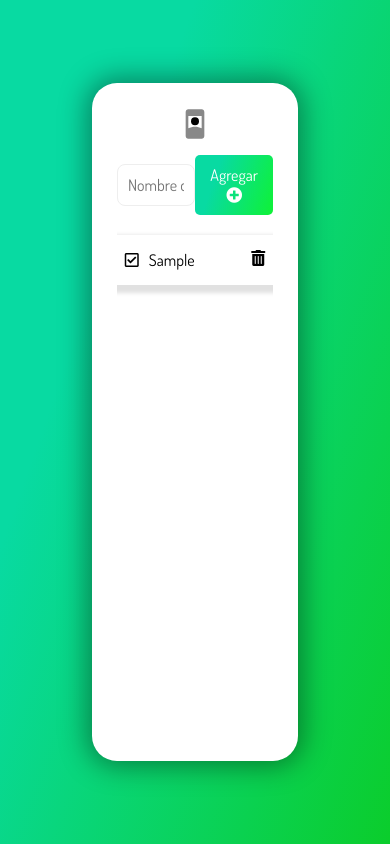
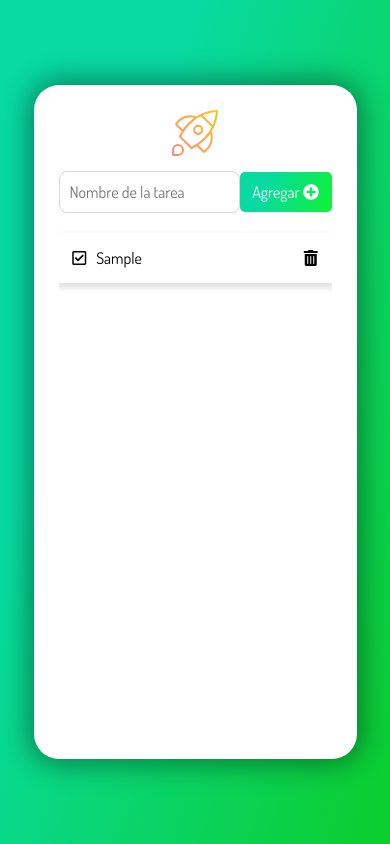
Before and after one commit to CarlosCarPerz/Lista, a plain HTML site: page index.html in a window 390 px wide. Both pictures are taken after typing "Sample" into the empty fields and a click on the button "Agregar". Drawn offline with Linux system fonts and the light colour scheme.

Commit message:
Omite las tareas vacias y diseño responsivo

```diff
--- a/index.html
+++ b/index.html
@@ -1,12 +1,11 @@
 <!DOCTYPE html>
-<html lang="en">
+<html lang="es">
   <head>
     <meta charset="UTF-8" />
     <meta http-equiv="X-UA-Compatible" content="IE=edge" />
     <meta name="viewport" content="width=device-width, initial-scale=1.0" />
-    <title>TODO App</title>
+    <title>Que me falta?</title>
     <link rel="icon" type="image/png" href="./assets/rocket.svg" />
-    <link rel="preconnect" href="https://fonts.gstatic.com" />
     <link
       href="https://fonts.googleapis.com/css2?family=Dosis&family=Open+Sans&family=Parisienne&display=swap"
       rel="stylesheet"
@@ -20,7 +19,7 @@
   <body>
     <main>
       <div class="mainCard">
-        <div class="title"><img src="./assets/IcBaselineRememberMe.svg" /></div>
+        <div class="title"><img src="./assets/rocket.svg" /></div>
         <div>
           <form action="">
             <input
--- a/script.js
+++ b/script.js
@@ -6,8 +6,9 @@ const btn = document.querySelector("[data-form-btn]");
 const createTask = (evento) => {
     evento.preventDefault();
     const input = document.querySelector("[data-form-input]");
-    const value = input.value;
+    const value = obtenerValorInput(input);
     const list = document.querySelector("[data-list]");
+    if (value) {
         const task = document.createElement("li");
         const taskContent = document.createElement("div");
         const textTitle = document.createElement("span");
@@ -21,9 +22,15 @@ const createTask = (evento) => {
         task.appendChild(deleteIcon());
         list.appendChild(task);
 
-
         textTitle.innerText = value;
         input.value = "";
         }
+}
+
+function obtenerValorInput(inputElemento) {
+    if (inputElemento.value.trim() !== '') {
+        return inputElemento.value;
+        }
+    }
 
 btn.addEventListener("click", createTask);
--- a/styles.css
+++ b/styles.css
@@ -27,7 +27,7 @@ form {
 }
 
 .mainCard {
-  width: 40vw;
+  width: 530px;
   border-radius: 25px;
   background-color: #fff;
   padding: 25px;
@@ -45,7 +45,7 @@ form {
 .inputForm {
   border: none;
   padding: 10px;
-  border: 1px solid #eee;
+  border: 1px solid #d6d6d6;
   outline: none;
   width: 65%;
   border-radius: 8px;
@@ -74,6 +74,7 @@ form {
   cursor: pointer;
   font-weight: 500;
   transition: 0.5s;
+  width: 100px;
 }
 
 .btnCreate:hover {
@@ -95,14 +96,20 @@ form {
 
 .card {
   width: 90%;
-  padding: 15px;
-  box-shadow: 2px 4px 4px 4px rgba(71, 71, 71, 0.16);
+  padding: 5px 15px;
+  box-shadow: 0px 4px 6px 1px rgba(71, 71, 71, 0.16);
   display: flex;
   flex-direction: row;
   justify-content: space-between;
   align-content: center;
   margin: 5px 0px;
   position: relative;
+  align-items: center;
+}
+
+.card div {
+  display: flex;
+  align-items: center;
 }
 
 .task {
@@ -141,3 +148,12 @@ form {
 .noTasks {
   font-size: 48px;
 }
+
+@media (max-width: 760px) {
+  .mainCard {
+    width: 70vW;
+  }
+  .btnCreate {
+    padding: 10px 10px;
+  }
+}
```
Also changed, not shown: assets/IcBaselineRememberMe.svg (deleted). Lines whose indentation alone changed are shown as unchanged.
